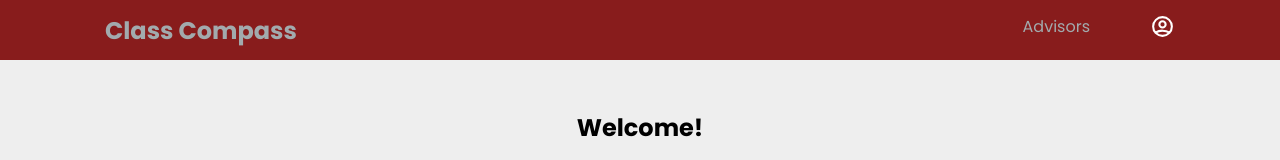
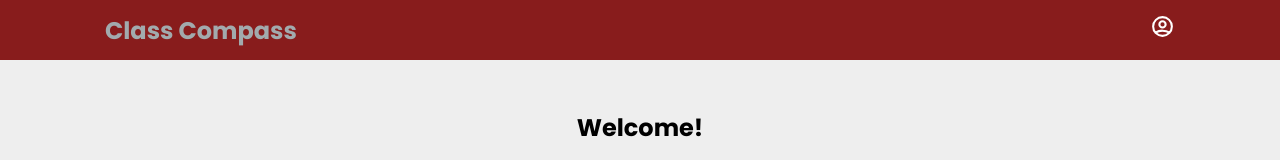
Before and after one commit to Ryu-From-Streets/classcompass, a React (Create React App) app in the folder frontend/: page /login in a window 1280 px wide. Shown: the top 160 px of the page. Built offline with nearby package versions, Linux system fonts and the light colour scheme.

Commit message:
working on profile popups

```diff
--- a/frontend/src/Components/NavigationBar.js
+++ b/frontend/src/Components/NavigationBar.js
@@ -1,11 +1,34 @@
+import React, { useState, useEffect } from "react";
+import { NavLink } from "react-router-dom";
+import { HiOutlineUserCircle } from "react-icons/hi";
 import "./NavigationBar.css";
 
-import { NavLink } from "react-router-dom";
-import { HiOutlineUserCircle } from "react-icons/hi";
+const NavigationBar = () => {
+  const [isLoggedIn, setIsLoggedIn] = useState(false);
+  const [showProfilePopup, setShowProfilePopup] = useState(false);
 
-/* Adapted from: https://www.codevertiser.com/reactjs-responsive-navbar/ */
+  useEffect(() => {
+    const authToken = getCookie("authToken");
+    setIsLoggedIn(!!authToken);
+  }, []);
 
-const NavigationBar = () => {
+  const getCookie = (name) => {
+    const value = `; ${document.cookie}`;
+    const parts = value.split(`; ${name}=`);
+    if (parts.length === 2) return parts.pop().split(";").shift();
+  };
+
+  const toggleProfilePopup = () => {
+    setShowProfilePopup(!showProfilePopup);
+  };
+
+  const handleLogout = () => {
+    document.cookie =
+      "authToken=; expires=Thu, 01 Jan 1970 00:00:00 UTC; path=/;";
+    setIsLoggedIn(false);
+    setShowProfilePopup(false);
+  };
+
   return (
     <nav className="NavigationBar">
       <div className="NavigationBarContainer">
@@ -16,14 +39,25 @@ const NavigationBar = () => {
         </div>
         <div className="NavigationElements">
           <ul>
+            {isLoggedIn ? (
               <li>
-              <NavLink to="/advisors">Advisors</NavLink>
+                <button onClick={toggleProfilePopup}>
+                  <HiOutlineUserCircle className="icon" />
+                </button>
+                {showProfilePopup && (
+                  <div className="ProfilePopup">
+                    <h3>Profile</h3>
+                    <button onClick={handleLogout}>Sign Out</button>
+                  </div>
+                )}
               </li>
+            ) : (
               <li>
                 <NavLink to="/login">
                   <HiOutlineUserCircle className="icon" />
                 </NavLink>
               </li>
+            )}
           </ul>
         </div>
       </div>
```
Lines whose indentation alone changed are shown as unchanged.
